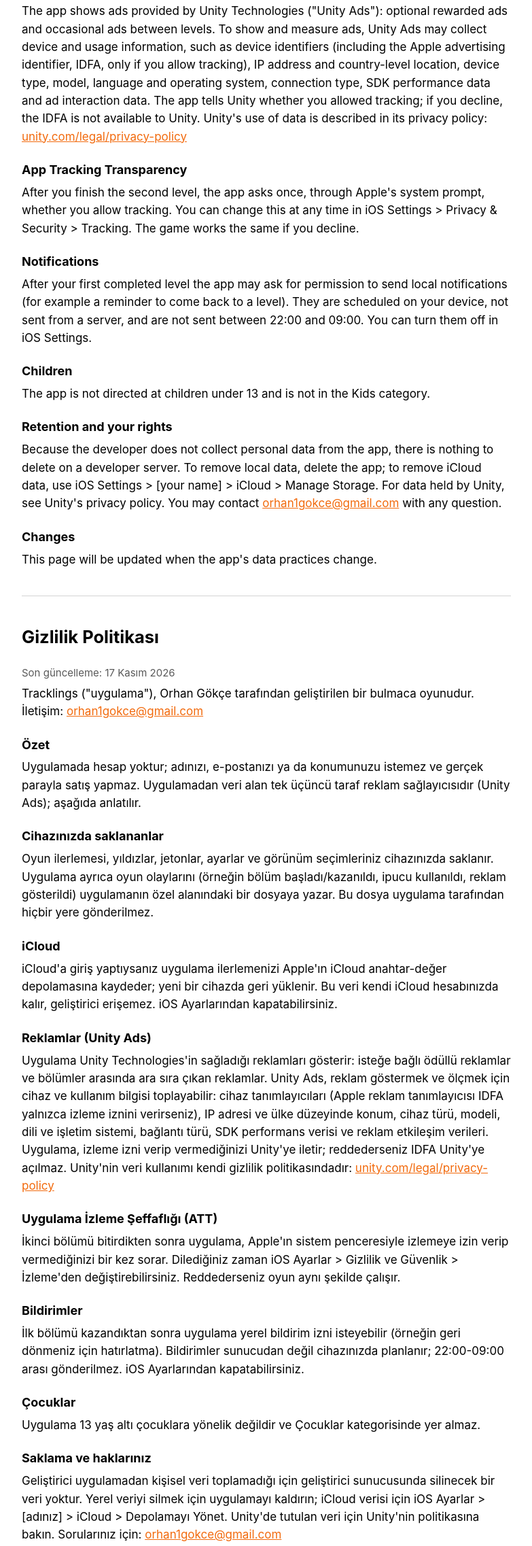
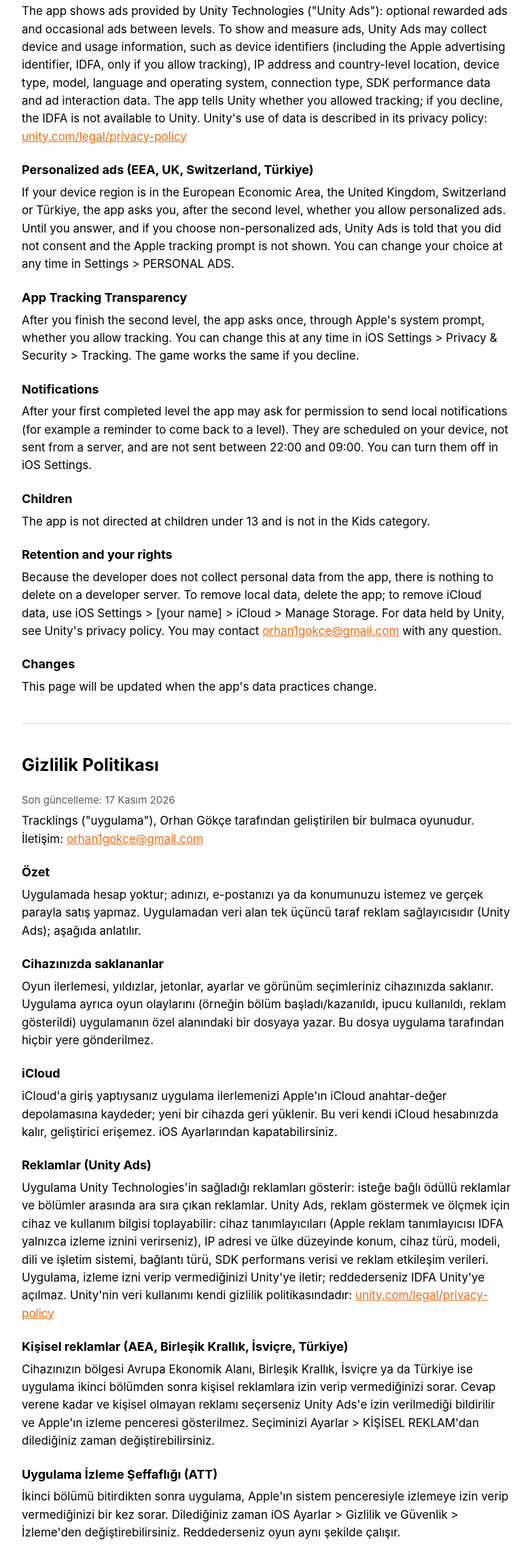
Before and after one commit to orhngkc/tracklings, a plain HTML site: page privacy.html in a window 1280 px wide. Shown: the part 755-3029 px from the top of the page at 68% size, without its empty margins (248-1031 px from the left). Drawn offline with Linux system fonts and the light colour scheme.

Commit message:
Privacy: personalized ads consent (EEA, UK, CH, TR)

```diff
--- a/privacy.html
+++ b/privacy.html
@@ -27,6 +27,9 @@
 
 <h3>Advertising (Unity Ads)</h3>
 <p>The app shows ads provided by Unity Technologies ("Unity Ads"): optional rewarded ads and occasional ads between levels. To show and measure ads, Unity Ads may collect device and usage information, such as device identifiers (including the Apple advertising identifier, IDFA, only if you allow tracking), IP address and country-level location, device type, model, language and operating system, connection type, SDK performance data and ad interaction data. The app tells Unity whether you allowed tracking; if you decline, the IDFA is not available to Unity. Unity's use of data is described in its privacy policy: <a href="https://unity.com/legal/privacy-policy">unity.com/legal/privacy-policy</a></p>
+
+<h3>Personalized ads (EEA, UK, Switzerland, Türkiye)</h3>
+<p>If your device region is in the European Economic Area, the United Kingdom, Switzerland or Türkiye, the app asks you, after the second level, whether you allow personalized ads. Until you answer, and if you choose non-personalized ads, Unity Ads is told that you did not consent and the Apple tracking prompt is not shown. You can change your choice at any time in Settings &gt; PERSONAL ADS.</p>
 
 <h3>App Tracking Transparency</h3>
 <p>After you finish the second level, the app asks once, through Apple's system prompt, whether you allow tracking. You can change this at any time in iOS Settings &gt; Privacy &amp; Security &gt; Tracking. The game works the same if you decline.</p>
@@ -63,6 +66,9 @@
 <h3>Reklamlar (Unity Ads)</h3>
 <p>Uygulama Unity Technologies'in sağladığı reklamları gösterir: isteğe bağlı ödüllü reklamlar ve bölümler arasında ara sıra çıkan reklamlar. Unity Ads, reklam göstermek ve ölçmek için cihaz ve kullanım bilgisi toplayabilir: cihaz tanımlayıcıları (Apple reklam tanımlayıcısı IDFA yalnızca izleme iznini verirseniz), IP adresi ve ülke düzeyinde konum, cihaz türü, modeli, dili ve işletim sistemi, bağlantı türü, SDK performans verisi ve reklam etkileşim verileri. Uygulama, izleme izni verip vermediğinizi Unity'ye iletir; reddederseniz IDFA Unity'ye açılmaz. Unity'nin veri kullanımı kendi gizlilik politikasındadır: <a href="https://unity.com/legal/privacy-policy">unity.com/legal/privacy-policy</a></p>
 
+<h3>Kişisel reklamlar (AEA, Birleşik Krallık, İsviçre, Türkiye)</h3>
+<p>Cihazınızın bölgesi Avrupa Ekonomik Alanı, Birleşik Krallık, İsviçre ya da Türkiye ise uygulama ikinci bölümden sonra kişisel reklamlara izin verip vermediğinizi sorar. Cevap verene kadar ve kişisel olmayan reklamı seçerseniz Unity Ads'e izin verilmediği bildirilir ve Apple'ın izleme penceresi gösterilmez. Seçiminizi Ayarlar &gt; KİŞİSEL REKLAM'dan dilediğiniz zaman değiştirebilirsiniz.</p>
+
 <h3>Uygulama İzleme Şeffaflığı (ATT)</h3>
 <p>İkinci bölümü bitirdikten sonra uygulama, Apple'ın sistem penceresiyle izlemeye izin verip vermediğinizi bir kez sorar. Dilediğiniz zaman iOS Ayarlar &gt; Gizlilik ve Güvenlik &gt; İzleme'den değiştirebilirsiniz. Reddederseniz oyun aynı şekilde çalışır.</p>
 
```
